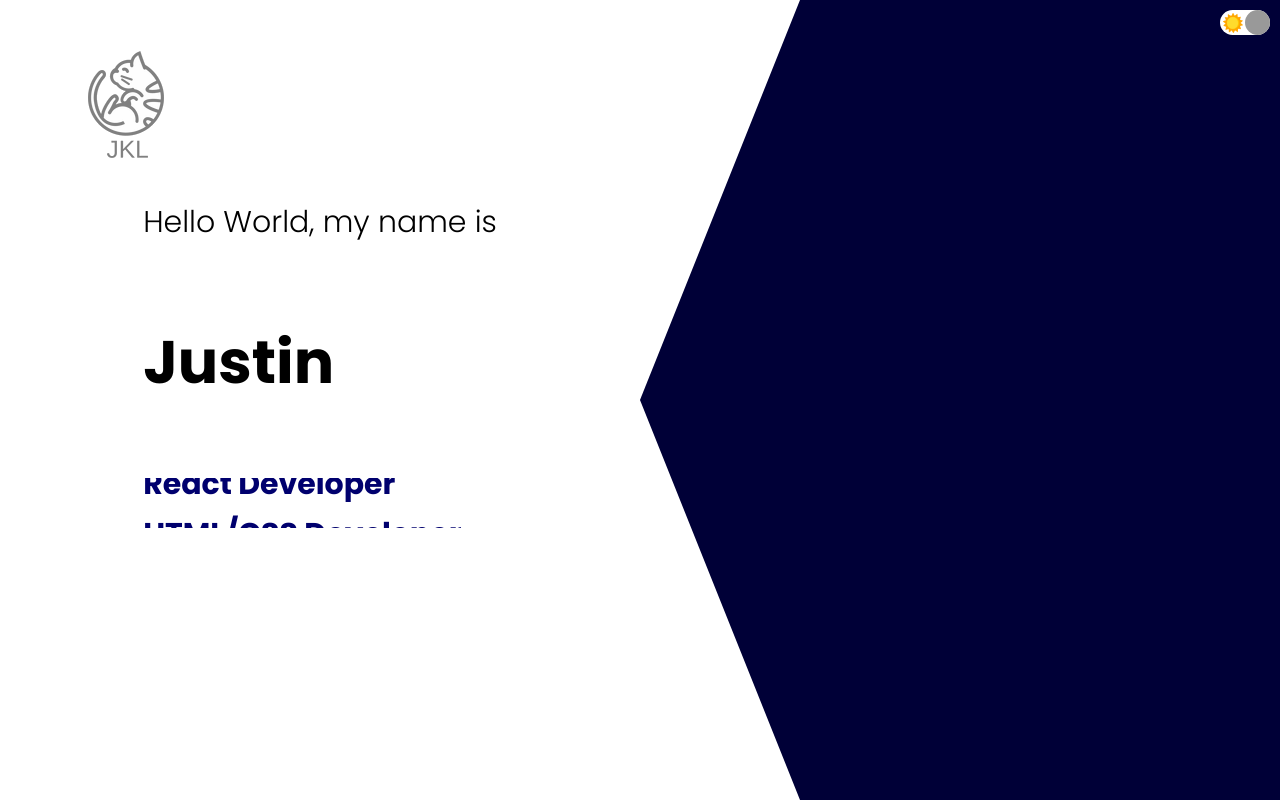
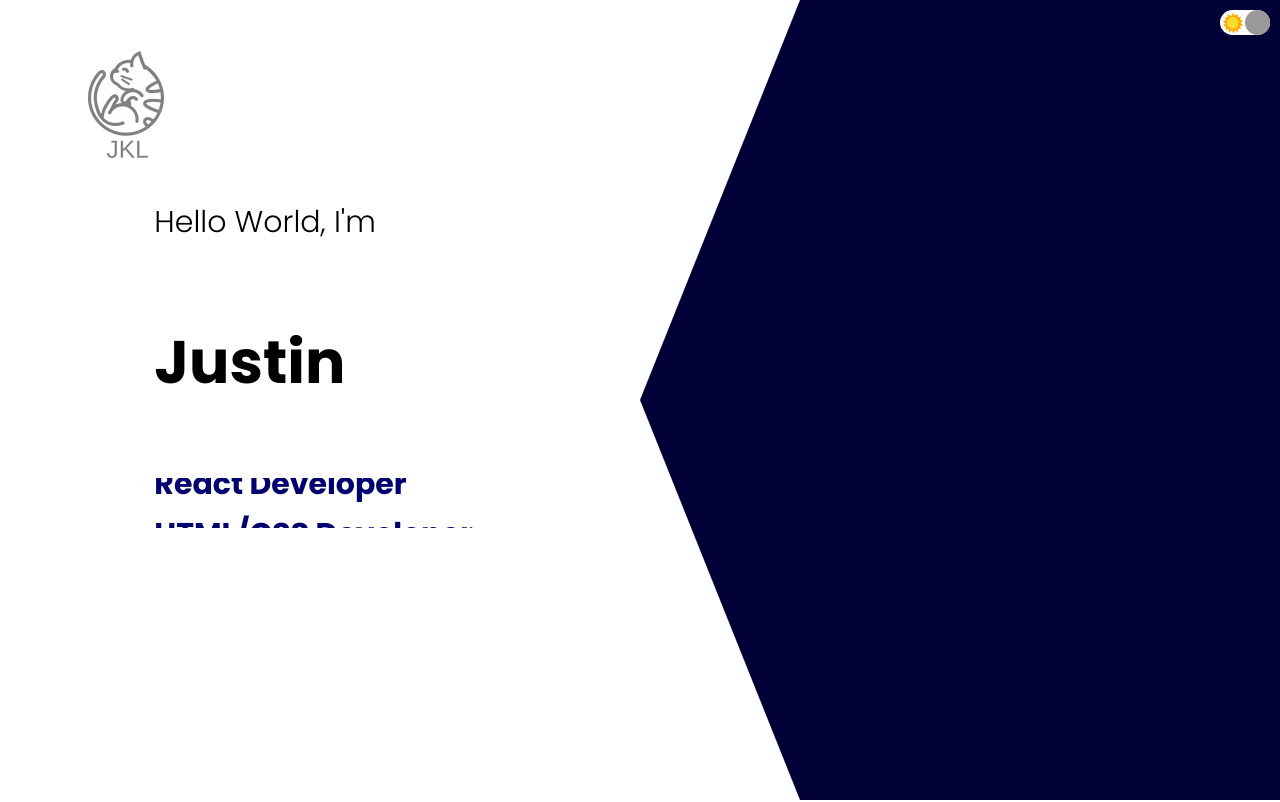
Before and after one commit to justinklam/portfolio, a React (Create React App) app: page / in a window 1280 px wide. Shown: the top 802 px of the page. Built offline with nearby package versions, Linux system fonts and the light colour scheme.

Commit message:
title change

```diff
--- a/src/components/intro/Intro.jsx
+++ b/src/components/intro/Intro.jsx
@@ -16,7 +16,7 @@ const Intro = () => {
     <div className="i">
       <div className="i-left">
         <div className="i-left-wrapper">
-          <h2 className="i-intro">Hello World, my name is</h2>
+          <h2 className="i-intro">Hello World, I'm</h2>
           <h2 className="i-name">Justin</h2>
           <div className="i-title">
             <div className="i-title-wrapper">
```
